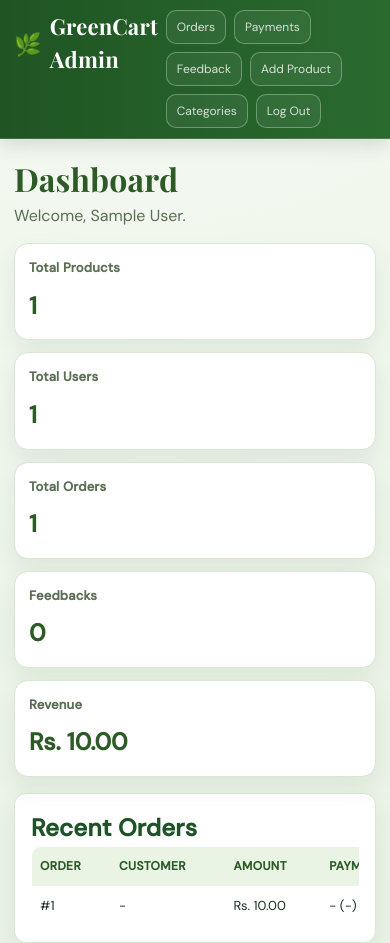
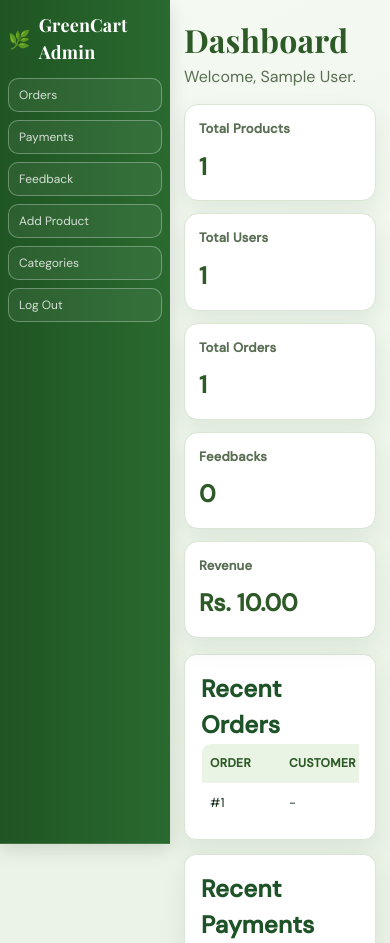
Before and after one commit to hasankachamathvi/Green-cart-Shopping-application, a PHP site: page /admin/dashboard.php in a window 390 px wide. Shown: the top 943 px of the page. Run offline with PHP 8.4, Linux system fonts and the light colour scheme; the visitor is signed in with stand-in values (Sample User, id 1); tables that the repository leaves empty hold one stand-in row (values such as "Sample post"); data that the repository does not hold is empty.

Commit message:
Update stylesheet versioning to improve cache management and enhance responsive styles for admin pages

```diff
--- a/admin/add-product.php
+++ b/admin/add-product.php
@@ -30,7 +30,7 @@ $categories = $conn->query('SELECT category_id, category_name FROM categories OR
 	<meta charset="UTF-8">
 	<meta name="viewport" content="width=device-width, initial-scale=1.0">
 	<title>Add Product - Admin</title>
-	<link rel="stylesheet" href="../assets/css/style.css?v=20260426">
+	<link rel="stylesheet" href="../assets/css/style.css?v=20260427">
 </head>
 <body class="admin-page">
 <nav class="nav">
--- a/admin/dashboard.php
+++ b/admin/dashboard.php
@@ -37,7 +37,7 @@ if (!isset($_SESSION['admin_id'])):
 	<meta charset="UTF-8">
 	<meta name="viewport" content="width=device-width, initial-scale=1.0">
 	<title>Admin Login - GreenCart</title>
-	<link rel="stylesheet" href="../assets/css/style.css?v=20260426">
+	<link rel="stylesheet" href="../assets/css/style.css?v=20260427">
 </head>
 <body class="auth-body admin-auth-screen">
 	<div class="auth-container">
@@ -98,7 +98,7 @@ $payments = $conn->query('SELECT payment_id, order_id, method, amount, status, t
 	<meta charset="UTF-8">
 	<meta name="viewport" content="width=device-width, initial-scale=1.0">
 	<title>Admin Dashboard - GreenCart</title>
-	<link rel="stylesheet" href="../assets/css/style.css?v=20260426">
+	<link rel="stylesheet" href="../assets/css/style.css?v=20260427">
 </head>
 <body class="admin-page">
 <nav class="nav">
--- a/admin/edit-product.php
+++ b/admin/edit-product.php
@@ -37,7 +37,7 @@ if ($edit_id > 0) {
 	<meta charset="UTF-8">
 	<meta name="viewport" content="width=device-width, initial-scale=1.0">
 	<title>Edit Products - Admin</title>
-	<link rel="stylesheet" href="../assets/css/style.css?v=20260426">
+	<link rel="stylesheet" href="../assets/css/style.css?v=20260427">
 </head>
 <body class="admin-page">
 <nav class="nav">
--- a/admin/manage-category.php
+++ b/admin/manage-category.php
@@ -31,7 +31,7 @@ $categories = $conn->query('SELECT category_id, category_name FROM categories OR
 	<meta charset="UTF-8">
 	<meta name="viewport" content="width=device-width, initial-scale=1.0">
 	<title>Manage Categories - Admin</title>
-	<link rel="stylesheet" href="../assets/css/style.css?v=20260426">
+	<link rel="stylesheet" href="../assets/css/style.css?v=20260427">
 </head>
 <body class="admin-page">
 <nav class="nav">
--- a/admin/manage-feedback.php
+++ b/admin/manage-feedback.php
@@ -24,7 +24,7 @@ $feedbacks = $conn->query('SELECT feedback_id, category, name, email, message, s
   <meta charset="UTF-8">
   <meta name="viewport" content="width=device-width, initial-scale=1.0">
   <title>Manage Feedback - Admin</title>
-  <link rel="stylesheet" href="../assets/css/style.css?v=20260426">
+  <link rel="stylesheet" href="../assets/css/style.css?v=20260427">
 </head>
 <body class="admin-page">
 <nav class="nav">
--- a/admin/manage-orders.php
+++ b/admin/manage-orders.php
@@ -24,7 +24,7 @@ $orders = $conn->query('SELECT order_id, user_id, customer_name, phone, city, to
   <meta charset="UTF-8">
   <meta name="viewport" content="width=device-width, initial-scale=1.0">
   <title>Manage Orders - Admin</title>
-  <link rel="stylesheet" href="../assets/css/style.css?v=20260426">
+  <link rel="stylesheet" href="../assets/css/style.css?v=20260427">
 </head>
 <body class="admin-page">
 <nav class="nav">
--- a/admin/manage-payments.php
+++ b/admin/manage-payments.php
@@ -32,7 +32,7 @@ $payments = $conn->query('SELECT payment_id, order_id, user_id, method, amount,
   <meta charset="UTF-8">
   <meta name="viewport" content="width=device-width, initial-scale=1.0">
   <title>Manage Payments - Admin</title>
-  <link rel="stylesheet" href="../assets/css/style.css?v=20260426">
+  <link rel="stylesheet" href="../assets/css/style.css?v=20260427">
 </head>
 <body class="admin-page">
 <nav class="nav">
--- a/assets/css/style.css
+++ b/assets/css/style.css
@@ -2212,29 +2212,29 @@ p {
 
 @media (max-width: 900px) {
   .admin-page {
-    display: block;
+    grid-template-columns: 210px minmax(0, 1fr);
   }
 
   .admin-page .nav {
-    position: static;
-    height: auto;
-    padding: 10px 14px;
-    flex-direction: row;
-    align-items: flex-start;
-    justify-content: space-between;
+    position: sticky;
+    height: 100vh;
+    padding: 16px 10px;
+    flex-direction: column;
+    align-items: stretch;
+    justify-content: flex-start;
     gap: 8px;
   }
 
   .admin-page .nav-right {
     width: 100%;
-    flex-direction: row;
-    flex-wrap: wrap;
+    flex-direction: column;
+    flex-wrap: nowrap;
     gap: 8px;
   }
 
   .admin-page .back-btn,
   .admin-page .logout-btn {
-    display: inline-flex;
+    display: block;
     padding: 7px 10px;
     font-size: 12px;
   }
@@ -2245,3 +2245,17 @@ p {
     padding: 16px 14px 24px;
   }
 }
+
+@media (max-width: 600px) {
+  .admin-page {
+    grid-template-columns: 170px minmax(0, 1fr);
+  }
+
+  .admin-page .nav {
+    padding: 12px 8px;
+  }
+
+  .admin-page .nav-logo {
+    font-size: 18px;
+  }
+}
```
